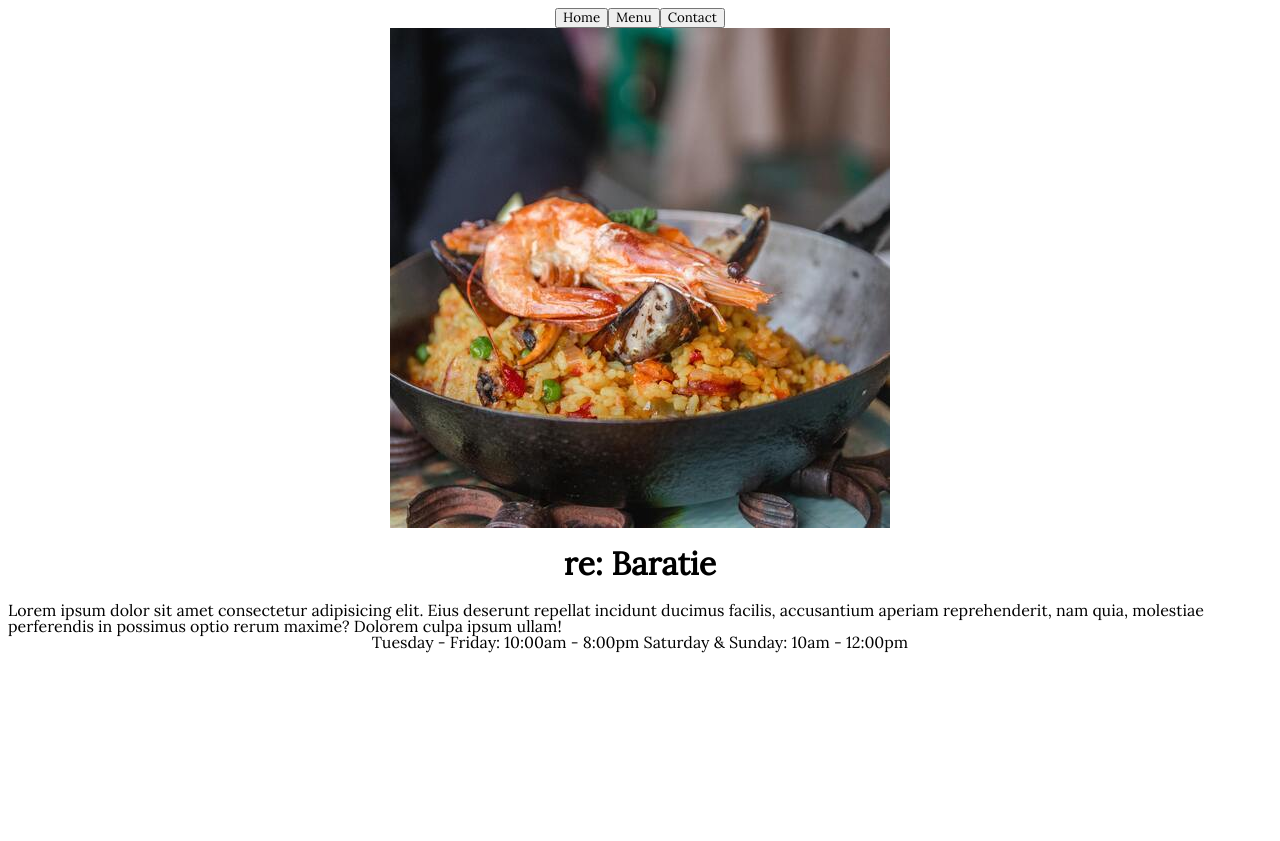
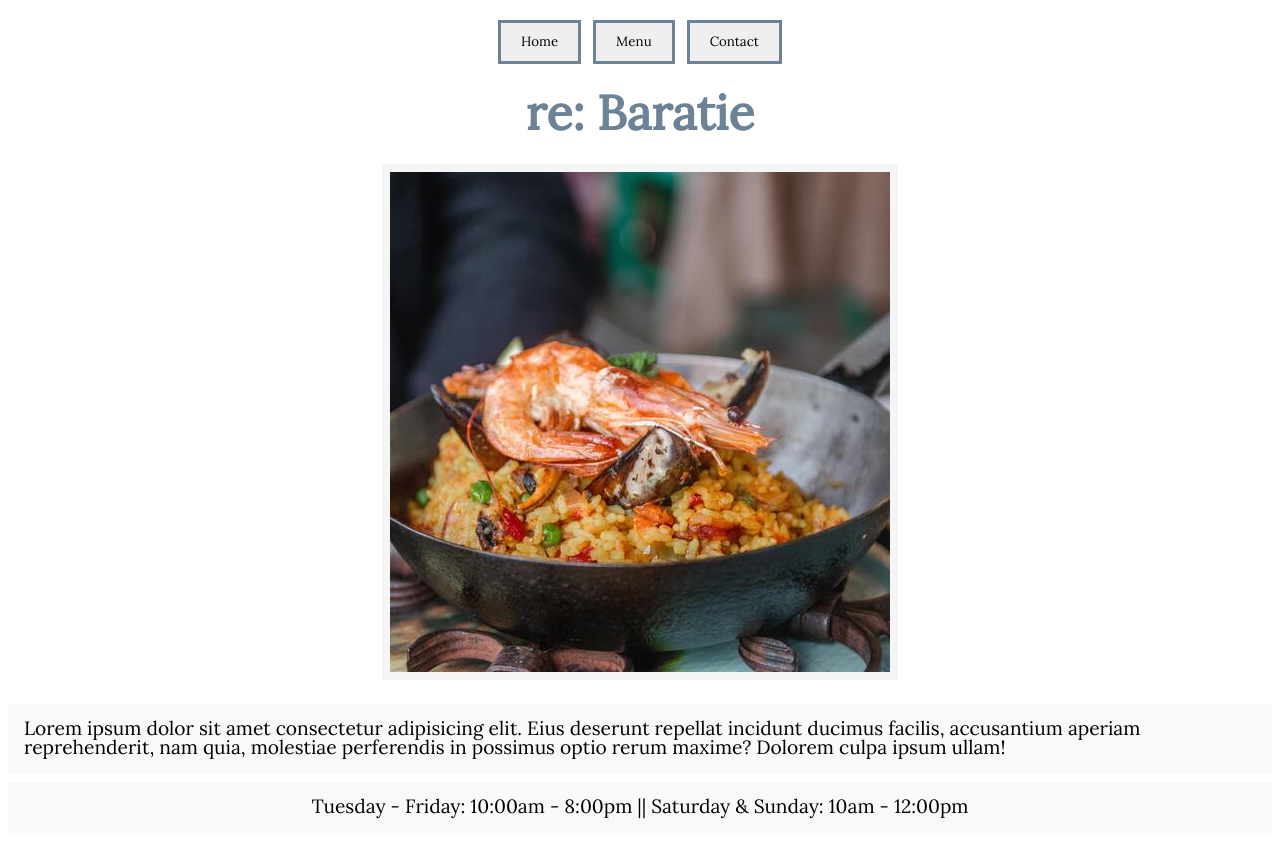
Before and after one commit to Toph765/restaurant-page, a website built with webpack: page dist/index.html in a window 1280 px wide. Before the commit the page ends 800 px from the top, so only its background shows below. Built offline with Linux system fonts and the light colour scheme.

Commit message:
Add style to homepage

```diff
--- a/src/homePage.js
+++ b/src/homePage.js
@@ -1,25 +1,29 @@
 
 function renderHomePage() {
     const main = document.createElement('main');
-    const mainContent = ["image", "name", "text", "schedule"];
+    const mainContent = ["name", "image", "text", "schedule"];
 
     for (let j = 0; j < mainContent.length ; j++) {
         if (mainContent[j] === 'image') {
             const image = document.createElement('img');
+            image.classList.add('homeImg');
             image.setAttribute('src', 'food-pexels-dorota-semla.jpg');
             image.setAttribute('alt', 'food');
             main.appendChild(image);
         } else if (mainContent[j] === 'name') {
             const name = document.createElement('h1');
+            name.classList.add('homeName');
             name.textContent = 're: Baratie';
             main.appendChild(name);
         } else if (mainContent[j] === 'text') {
             const description = document.createElement('div');
+            description.classList.add('homeText');
             description.textContent = 'Lorem ipsum dolor sit amet consectetur adipisicing elit. Eius deserunt repellat incidunt ducimus facilis, accusantium aperiam reprehenderit, nam quia, molestiae perferendis in possimus optio rerum maxime? Dolorem culpa ipsum ullam!'
             main.appendChild(description);
         } else if (mainContent[j] === 'schedule') {
             const schedule = document.createElement('div');
-            schedule.textContent = 'Tuesday - Friday: 10:00am - 8:00pm Saturday & Sunday: 10am - 12:00pm';
+            schedule.classList.add('homeSchedule');
+            schedule.textContent = 'Tuesday - Friday: 10:00am - 8:00pm || Saturday & Sunday: 10am - 12:00pm';
             main.appendChild(schedule);
         }
     }
--- a/src/style.css
+++ b/src/style.css
@@ -1,3 +1,13 @@
+* {
+    margin: 0;
+    padding: 0;
+    box-sizing: border-box;
+}
+
+:root {
+    --gold-color: #6b8297;
+}
+
 @font-face {
     font-family: 'lora';
     src: url('./fonts/lora-variablefont_wght-webfont.woff2') format('woff2'),
@@ -10,8 +20,9 @@
 
 body {
     font-family: 'lora';
-    background: url('./img/5498933.jpg');
-    background-position: center center;
+    background: url('./img/26124.jpg');
+    background-position: center top;
+    background-size: 1500px;
 }
 
 #content {
@@ -23,10 +34,46 @@ body {
 
 button {
     font-family: 'lora';
+    border-style: none;
+    border: 3px solid var(--gold-color);
+    padding: 12px 20px;
+}
+
+header {
+    padding: 20px;
+    display: flex;
+    justify-content: center;
+    gap: 12px;
 }
 
 main {
     display: flex;
     flex-direction: column;
+    justify-content: center;
+    align-items: center;
+    gap: 8px;
+    padding: 8px;
+}
+
+.homeImg {
+    border: 8px solid whitesmoke;
+    margin: 16px;
+}
+
+.homeName {
+    color: var(--gold-color);
+    font-size: 3rem;
+}
+
+.homeText,
+.homeSchedule {
+    width: 100%;
+    background-color: rgba(245, 245, 245, 0.6);
+    font-size: 1.2rem;
+    padding: 16px;
+}
+
+.homeSchedule {
+    text-align: center;
     align-items: center;
 }
```
Also changed, not shown: dist/main.js.
